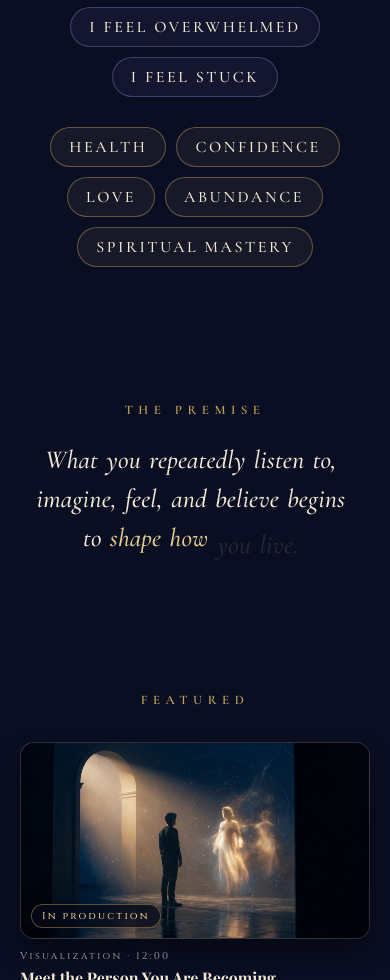
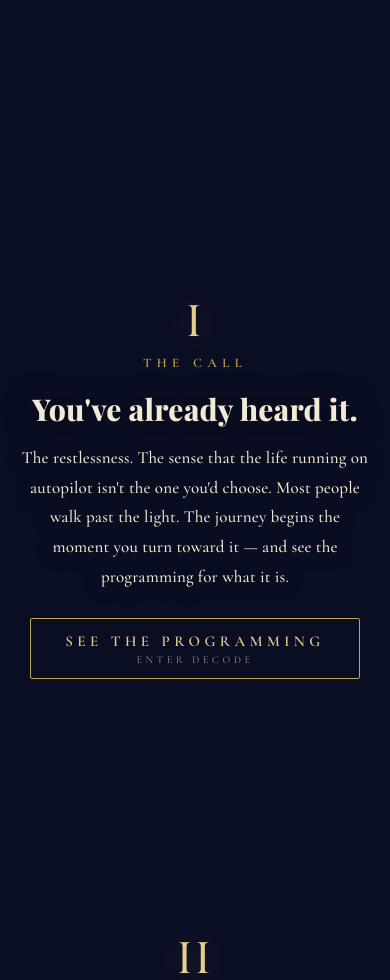
Before and after one commit to mvpsites/mindcoding, a React (Vite) app: page / in a window 390 px wide. Shown: the part 1020-2000 px from the top of the page. Built offline with nearby package versions, Linux system fonts and the light colour scheme; grey boxes are pictures that could not be loaded.

Commit message:
Hero's Journey rebuild: Discover = 5 cinematic acts (Call/Trials/Oracle/Becoming/Return) w/ 3 new stage scenes; tarot = 1/3/5-card readings only (daily + lack + money spreads removed, latent Spread crash fixed); journaling removed site-wide

```diff
--- a/src/components/Deck.jsx
+++ b/src/components/Deck.jsx
@@ -60,9 +60,6 @@ export default function Deck() {
                 <Field label="MONEY" on>{open.money}</Field>
                 <Field label="SPIRITUAL" on>{open.spiritual}</Field>
               </div>
-              <Field label="LACK PATTERN" tone="mc-lack" on>
-                &ldquo;{open.lack}&rdquo;
-              </Field>
               <Field label="ABUNDANCE RECODE" tone="mc-abun" on>
                 &ldquo;{open.recode}&rdquo;
               </Field>
@@ -70,7 +67,6 @@ export default function Deck() {
                 <Field label="LIVING THE RECODE" tone="mc-abun" on>{LORE[open.id].recodePath}</Field>
               )}
               <Field label="AFFIRMATION" on>{open.affirmation}</Field>
-              <Field label="JOURNAL PROMPT" on>{open.journal}</Field>
               <Field label="ALIGNED ACTION" tone="mc-abun" on>
                 {open.action}
               </Field>
--- a/src/components/Discover.jsx
+++ b/src/components/Discover.jsx
@@ -1,16 +1,11 @@
-import { useEffect, useMemo, useRef, useState } from "react";
+import { useEffect, useRef, useState } from "react";
 import { FEELINGS, COLLECTIONS } from "../data/collections.js";
 import { LIBRARY, itemById } from "../data/library.js";
-import { activePrograms, contentForDay } from "../data/programs.js";
-import { loadDaily } from "../lib/storage.js";
-import { CARDS } from "../data/cards.js";
 import ContentCard from "./ContentCard.jsx";
 import { Reveal, MaskLines, ScrollIgnite, useParallax, useMagnetic } from "../lib/motion.jsx";
 
 const ART = (f) => import.meta.env.BASE_URL + "art/" + f;
 
-/* Living hero: video when the device allows it, our still otherwise.
-   Touch-wake handles iOS Low Power Mode blocking autoplay (mvpsites pattern). */
 function HeroMedia() {
   const vid = useRef(null);
   const [useVideo, setUseVideo] = useState(() => {
@@ -43,24 +38,45 @@ function HeroMedia() {
   );
 }
 
+/* One act of the journey: full-bleed scene, numbered, copy, one door forward. */
+function Act({ numeral, kicker, title, copy, img, flip = false, cta, sub, onCta, children }) {
+  return (
+    <section className={`mc-act ${flip ? "mc-actflip" : ""}`}>
+      <div className="mc-actmedia" aria-hidden="true">
+        <img src={ART(img)} alt="" loading="lazy" />
+        <span className="mc-actveil" />
+      </div>
+      <div className="mc-actbody">
+        <Reveal className="mc-actnum">{numeral}</Reveal>
+        <Reveal as="div" delay={80} className="mc-eyebrow">{kicker}</Reveal>
+        <Reveal as="h2" delay={160} className="mc-acttitle">{title}</Reveal>
+        <Reveal as="p" delay={240} className="mc-actcopy">{copy}</Reveal>
+        {cta && (
+          <Reveal delay={320}>
+            <button className="mc-cta" onClick={onCta}><b>{cta}</b>{sub && <small>{sub}</small>}</button>
+          </Reveal>
+        )}
+        {children}
+      </div>
+    </section>
+  );
+}
+
 export default function Discover({ go, openItem, openCollection }) {
   const heroPx = useParallax(0.22);
   const magA = useMagnetic(9);
   const magB = useMagnetic(9);
-  const daily = useMemo(loadDaily, []);
-  const dCard = daily ? CARDS.find((c) => c.id === daily.cardId) : null;
-  const active = useMemo(activePrograms, []);
-  const featuredRecode = itemById("vis-becoming");
-  const featuredDecode = itemById("dec-manifesto");
+  const featured = itemById("vis-becoming");
 
   return (
     <section className="mc-discover">
+      {/* ── THE OPENING: the door. The locked words. ── */}
       <div className="mc-hero mc-heroanim mc-herocine">
         <div className="mc-heroimgwrap" aria-hidden="true" ref={heroPx}>
           <HeroMedia />
         </div>
         <div className="mc-heroscrim" aria-hidden="true" />
-        <div className="mc-eyebrow mc-heroeyebrow">MIND CODING</div>
+        <div className="mc-eyebrow mc-heroeyebrow">MIND CODING · EVERY HERO'S JOURNEY BEGINS HERE</div>
         <h1 className="mc-h1">
           <MaskLines
             lines={[
@@ -70,89 +86,101 @@ export default function Discover({ go, openItem, openCollection }) {
           />
         </h1>
         <p className="mc-herosub mc-herolate" style={{ "--d": "640ms" }}>
-          Decode the patterns shaping you. Recode them with music, narration, visualization, and reflection. Free, always.
+          Music, visualization, and symbolic guidance for the life you are becoming.
         </p>
         <div className="mc-herocta mc-herolate" style={{ "--d": "820ms" }}>
           <button ref={magA} className="mc-ctav" onClick={() => go("decode")}><b>Enter Decode</b><small>See the patterns</small></button>
           <button ref={magB} className="mc-cta" onClick={() => go("recode")}><b>Enter Recode</b><small>Choose what goes in</small></button>
         </div>
-        <div className="mc-scrollcue mc-herolate" style={{ "--d": "1400ms" }} aria-hidden="true">
-          <span />
-        </div>
+        <div className="mc-scrollcue mc-herolate" style={{ "--d": "1400ms" }} aria-hidden="true"><span /></div>
       </div>
-
-      <div className="mc-block">
-        <Reveal className="mc-eyebrow">HOW DO YOU FEEL TODAY?</Reveal>
-        <div className="mc-chips">
-          {FEELINGS.map((f, i) => (
-            <Reveal as="button" key={f.id} delay={i * 45} className="mc-chip" onClick={() => openCollection(f.to)}>
-              {f.label}
-            </Reveal>
-          ))}
-        </div>
-        <div className="mc-chips mc-chips2">
-          {COLLECTIONS.map((c, i) => (
-            <Reveal as="button" key={c.id} delay={220 + i * 55} className="mc-chip mc-chipgold" onClick={() => openCollection(c.id)}>
-              {c.name}
-            </Reveal>
-          ))}
-        </div>
-      </div>
-
-      {(active.length > 0 || dCard) && (
-        <div className="mc-block">
-          <Reveal className="mc-eyebrow">CONTINUE</Reveal>
-          <div className="mc-continue">
-            {active.map(({ program, progress }, i) => {
-              const item = itemById(contentForDay(program, progress.current));
-              return (
-                <Reveal as="button" key={program.id} delay={i * 90} className="mc-contcard" onClick={() => go("recode")}>
-                  <span className="mc-contkicker">Day {progress.current} of {program.days}</span>
-                  <span className="mc-conttitle">{program.title}</span>
-                  {item && <span className="mc-contsub">Today: {item.title}</span>}
-                </Reveal>
-              );
-            })}
-            {dCard && (
-              <Reveal as="button" delay={active.length * 90} className="mc-contcard" onClick={() => go("reflect")}>
-                <span className="mc-contkicker">Today's card</span>
-                <span className="mc-conttitle">{dCard.name}{daily.reversed ? " — Reversed" : ""}</span>
-                <span className="mc-contsub">Return to your reflection</span>
-              </Reveal>
-            )}
-          </div>
-        </div>
-      )}
 
       <div className="mc-premise">
         <Reveal className="mc-eyebrow">THE PREMISE</Reveal>
         <ScrollIgnite text="What you repeatedly listen to, imagine, feel, and believe begins to shape how you live." />
       </div>
 
-      <div className="mc-block">
-        <Reveal className="mc-eyebrow">FEATURED</Reveal>
-        <div className="mc-featured">
-          <Reveal><ContentCard item={featuredRecode} onOpen={openItem} wide /></Reveal>
-          <Reveal delay={140}><ContentCard item={featuredDecode} onOpen={openItem} wide /></Reveal>
-        </div>
-      </div>
+      {/* ── ACT I — THE CALL ── */}
+      <Act
+        numeral="I"
+        kicker="THE CALL"
+        title="You've already heard it."
+        copy="The restlessness. The sense that the life running on autopilot isn't the one you'd choose. Most people walk past the light. The journey begins the moment you turn toward it — and see the programming for what it is."
+        img="scene-call.webp"
+        cta="See the programming"
+        sub="Enter Decode"
+        onCta={() => go("decode")}
+      />
 
-      <div className="mc-block">
-        <Reveal className="mc-eyebrow">NEW IN THE LIBRARY</Reveal>
-        <div className="mc-rail">
-          {LIBRARY.filter((x) => x.type !== "decode").slice(0, 6).map((x, i) => (
-            <Reveal key={x.id} delay={i * 80} className="mc-railslot">
-              <ContentCard item={x} onOpen={openItem} />
-            </Reveal>
+      {/* ── ACT II — THE TRIALS ── */}
+      <Act
+        numeral="II"
+        kicker="THE TRIALS"
+        title="Choose your arena."
+        copy="Every hero faces trials — theirs are dragons, yours are patterns. Health. Confidence. Love. Abundance. Spiritual mastery. Pick the door where your real work is waiting."
+        img="scene-confidence.webp"
+        flip
+      >
+        <Reveal delay={380} className="mc-chips">
+          {COLLECTIONS.map((c) => (
+            <button key={c.id} className="mc-chip mc-chipgold" onClick={() => openCollection(c.id)}>{c.name}</button>
           ))}
-        </div>
-      </div>
+        </Reveal>
+        <Reveal delay={480} className="mc-chips mc-chips2">
+          {FEELINGS.slice(0, 4).map((f) => (
+            <button key={f.id} className="mc-chip" onClick={() => openCollection(f.to)}>{f.label}</button>
+          ))}
+        </Reveal>
+      </Act>
 
-      <Reveal className="mc-ytband">
-        <div className="mc-eyebrow">EVERY RELEASE IS FREE ON YOUTUBE</div>
-        <p>New music, narrations, and Decode drops land on the channel first.</p>
-        <a className="mc-cta mc-small" href="https://www.youtube.com/@mindcoding" target="_blank" rel="noreferrer"><b>Visit the channel</b></a>
-      </Reveal>
+      {/* ── ACT III — THE ORACLE ── */}
+      <Act
+        numeral="III"
+        kicker="THE ORACLE"
+        title="Consult the cards."
+        copy="Seventy-eight original works, painted for this deck alone. Draw one card for a clear signal, three for the pattern, or five to walk the full journey — from where you stand to who you are becoming."
+        img="scene-oracle.webp"
+        cta="Draw your cards"
+        sub="One · Three · Five"
+        onCta={() => go("reflect")}
+      />
+
+      {/* ── ACT IV — THE BECOMING ── */}
+      <Act
+        numeral="IV"
+        kicker="THE BECOMING"
+        title="Repetition is the transformation."
+        copy="Heroes aren't changed by one moment — they're changed by what they return to daily. Programs sequence music and narration day by day, so the new belief doesn't just visit. It moves in."
+        img="scene-becoming.webp"
+        flip
+        cta="Begin a program"
+        sub="30 Days of Becoming"
+        onCta={() => go("recode")}
+      >
+        {featured && (
+          <Reveal delay={420} className="mc-actcardrow">
+            <ContentCard item={featured} onOpen={openItem} />
+          </Reveal>
+        )}
+      </Act>
+
+      {/* ── ACT V — THE RETURN ── */}
+      <Act
+        numeral="V"
+        kicker="THE RETURN"
+        title="Carry it back into your life."
+        copy="The journey ends where it began — the ordinary world — except you're not the same. Every song, narration, and visualization releases free on YouTube, so the work travels with you."
+        img="scene-return.webp"
+      >
+        <Reveal delay={380} className="mc-rail mc-actrail">
+          {LIBRARY.filter((x) => x.type !== "decode").slice(0, 6).map((x) => (
+            <div key={x.id} className="mc-railslot"><ContentCard item={x} onOpen={openItem} /></div>
+          ))}
+        </Reveal>
+        <Reveal delay={460}>
+          <a className="mc-cta mc-small" href="https://www.youtube.com/@mindcoding" target="_blank" rel="noreferrer"><b>Visit the channel</b><small>Every release is free</small></a>
+        </Reveal>
+      </Act>
     </section>
   );
 }
--- a/src/components/MySpace.jsx
+++ b/src/components/MySpace.jsx
@@ -1,11 +1,10 @@
-import { useMemo, useState } from "react";
-import { loadFavs, loadJournal, exportMySpace } from "../lib/storage.js";
+import { useMemo } from "react";
+import { loadFavs, exportMySpace } from "../lib/storage.js";
 import { itemById } from "../data/library.js";
 import ContentCard from "./ContentCard.jsx";
 import Saved from "./Saved.jsx";
 
 export default function MySpace({ saved, onRemove, go, openItem }) {
-  const [journal] = useState(loadJournal);
   const favs = useMemo(() => loadFavs().map(itemById).filter(Boolean), []);
 
   return (
@@ -27,23 +26,6 @@ export default function MySpace({ saved, onRemove, go, openItem }) {
       )}
 
       <div className="mc-block">
-        <div className="mc-eyebrow">JOURNAL</div>
-        {journal.length === 0 ? (
-          <p className="mc-empty">Prompts you answer — under songs, readings, anywhere — collect here as one stream.</p>
-        ) : (
-          <div className="mc-jstream">
-            {journal.map((j) => (
-              <div key={j.id} className="mc-jentry">
-                <div className="mc-jmeta">{new Date(j.date).toLocaleDateString()} · {j.title}</div>
-                {j.prompt && <div className="mc-jprompt">{j.prompt}</div>}
-                <p className="mc-jtext">{j.text}</p>
-              </div>
-            ))}
-          </div>
-        )}
-      </div>
-
-      <div className="mc-block">
         <div className="mc-eyebrow">SAVED READINGS</div>
         <Saved saved={saved} onRemove={onRemove} go={go} embedded />
       </div>
--- a/src/components/Readings.jsx
+++ b/src/components/Readings.jsx
@@ -8,8 +8,8 @@ export default function Readings({ onSave }) {
   return (
     <section className="mc-readingspage">
       <div className="mc-eyebrow">READINGS</div>
-      <h2 className="mc-h2">Choose your ritual</h2>
-      <p className="mc-sub">Three-card spreads. Each ends the same way every reading here does: a belief to recode, an affirmation, a prompt, and one aligned action.</p>
+      <h2 className="mc-h2">Choose your reading</h2>
+      <p className="mc-sub">One card, three cards, or the five-card journey. Every reading ends the same way: the pattern named, the recode, an affirmation, and one aligned action.</p>
       <div className="mc-spreadlist">
         {SPREADS.map((s) => (
           <button key={s.id} className="mc-spreadcard" onClick={() => setActive(s)}>
--- a/src/components/RecodeTab.jsx
+++ b/src/components/RecodeTab.jsx
@@ -120,11 +120,11 @@ export default function RecodeTab({ openItem, go, focusCollection, onToast }) {
         <div className="mc-toolrow">
           <button className="mc-toolcard" onClick={() => go("reflect")}>
             <span className="mc-tooltitle">Reflect — the deck</span>
-            <span className="mc-toolsub">Daily card, readings, and all 78 originals</span>
+            <span className="mc-toolsub">One, three, and five-card readings — all 78 originals</span>
           </button>
           <button className="mc-toolcard" onClick={() => go("myspace")}>
             <span className="mc-tooltitle">My Space</span>
-            <span className="mc-toolsub">Journal, favorites, saved readings — on this device only</span>
+            <span className="mc-toolsub">Favorites and saved readings — on this device only</span>
           </button>
         </div>
       </div>
--- a/src/components/Reflect.jsx
+++ b/src/components/Reflect.jsx
@@ -1,16 +1,14 @@
 import { useState } from "react";
-import Ritual from "./Ritual.jsx";
 import Readings from "./Readings.jsx";
 import Deck from "./Deck.jsx";
 
 const SUB = [
-  ["daily", "Daily"],
   ["readings", "Readings"],
   ["deck", "Deck"],
 ];
 
 export default function Reflect({ onSave }) {
-  const [sub, setSub] = useState("daily");
+  const [sub, setSub] = useState("readings");
   return (
     <section className="mc-reflect">
       <div className="mc-eyebrow">RECODE · REFLECT</div>
@@ -28,7 +26,6 @@ export default function Reflect({ onSave }) {
         ))}
       </div>
       <div key={sub} className="mc-view">
-        {sub === "daily" && <Ritual onSave={onSave} />}
         {sub === "readings" && <Readings onSave={onSave} />}
         {sub === "deck" && <Deck />}
       </div>
--- a/src/data/readings.js
+++ b/src/data/readings.js
@@ -1,35 +1,32 @@
 /* Spread definitions. meaningField: which card field carries the position meaning
-   ('auto' = upright/reversed general). lackFrom/recodeFrom: which drawn card
-   (by position index) supplies the lack pattern and the recode block. */
+   ('auto' = upright/reversed general). recodeFrom: which drawn card (by position
+   index) supplies the recode block, affirmation, and action. */
 export const SPREADS = [
   {
+    id: "one",
+    title: "One Card",
+    sub: "The heart of it",
+    intro: "One card. One clear signal. Ask your question, then draw.",
+    positions: ["The heart of it"],
+    meaningField: "auto",
+    recodeFrom: 0,
+  },
+  {
     id: "clarity",
-    title: "Three-Card Clarity",
+    title: "Three Cards",
     sub: "Past energy · Present pattern · Next step",
     intro: "Where you've been, what repeats, and the door that opens next.",
     positions: ["Past energy", "Present pattern", "Next step"],
     meaningField: "auto",
-    lackFrom: 1,
     recodeFrom: 2,
   },
   {
-    id: "lack",
-    title: "Lack to Abundance",
-    sub: "Where lack shows up · The belief behind it · The abundance shift",
-    intro: "Name the scarcity, find the code that runs it, and rewrite it.",
-    positions: ["Where lack is showing up", "The belief behind it", "The abundance shift"],
+    id: "journey",
+    title: "Five Cards — The Journey",
+    sub: "Where you stand · The call · The trial · What to release · Who you are becoming",
+    intro: "The hero's journey, dealt to you. Five cards trace the road from where you are to who you're becoming.",
+    positions: ["Where you stand", "The call", "The trial", "What to release", "Who you are becoming"],
     meaningField: "auto",
-    lackFrom: 1,
-    recodeFrom: 2,
-  },
-  {
-    id: "money",
-    title: "Money Energy",
-    sub: "Current pattern · Hidden block · Next aligned action",
-    intro: "Your money story, told back to you — then rewritten.",
-    positions: ["Current money pattern", "Hidden money block", "Next aligned action"],
-    meaningField: "money",
-    lackFrom: 1,
-    recodeFrom: 2,
+    recodeFrom: 4,
   },
 ];
--- a/src/styles.css
+++ b/src/styles.css
@@ -594,3 +594,42 @@ img{-webkit-user-drag:none;}
 @media (prefers-reduced-motion: no-preference) and (hover:hover) and (pointer:fine){
   .mc-herovideo{animation:mcCineIn 2.4s ease .15s forwards;} /* real motion inside; no Ken Burns on video */
 }
+
+
+/* ═══════════ THE HERO'S JOURNEY — acts (2026-07-10) ═══════════ */
+.mc-act{position:relative; width:100vw; margin:clamp(56px,10vh,110px) 0 0 calc(50% - 50vw);
+  min-height:clamp(420px,72vh,640px); display:flex; align-items:center; overflow:hidden;}
+.mc-actmedia{position:absolute; inset:0;}
+.mc-actmedia img{width:100%; height:100%; object-fit:cover;}
+.mc-actveil{position:absolute; inset:0;
+  background:
+    linear-gradient(90deg, rgba(7,10,26,.88) 0%, rgba(7,10,26,.55) 42%, rgba(7,10,26,.12) 75%),
+    linear-gradient(180deg, var(--midnight) 0%, transparent 14%, transparent 84%, var(--midnight) 100%);}
+.mc-actflip .mc-actveil{background:
+    linear-gradient(270deg, rgba(7,10,26,.88) 0%, rgba(7,10,26,.55) 42%, rgba(7,10,26,.12) 75%),
+    linear-gradient(180deg, var(--midnight) 0%, transparent 14%, transparent 84%, var(--midnight) 100%);}
+.mc-actbody{position:relative; z-index:1; max-width:560px; padding:64px clamp(20px,6vw,64px);
+  margin-right:auto;}
+.mc-actflip .mc-actbody{margin-left:auto; margin-right:0;}
+.mc-actnum{font-family:var(--engrave); font-size:clamp(44px,6vw,68px); color:var(--gold-bright);
+  opacity:.9; line-height:1; margin-bottom:10px; letter-spacing:.06em;
+  text-shadow:0 2px 30px rgba(228,206,140,.25);}
+.mc-acttitle{font-family:var(--display); font-weight:800; font-size:clamp(30px,4.4vw,46px);
+  line-height:1.12; margin:4px 0 16px; text-shadow:0 3px 30px rgba(4,6,18,.8);}
+.mc-actcopy{font-size:clamp(17px,1.5vw,19px); line-height:1.75; opacity:.88; margin:0 0 26px;
+  text-shadow:0 2px 18px rgba(4,6,18,.85);}
+.mc-act .mc-chips{justify-content:flex-start; margin-top:6px;}
+.mc-actcardrow{margin-top:26px;}
+.mc-actrail{max-width:100%; margin-top:20px; margin-bottom:22px;}
+@media (max-width:759px){
+  .mc-act{min-height:auto; align-items:flex-end;}
+  .mc-actmedia{position:relative; inset:auto; height:52vw; min-height:230px;}
+  .mc-actmedia img{position:absolute; inset:0;}
+  .mc-act{flex-direction:column;}
+  .mc-actveil{background:linear-gradient(180deg, transparent 30%, var(--midnight) 96%);}
+  .mc-actbody{padding:0 20px 8px; margin:-64px 0 0; max-width:100%;}
+}
+
+/* five-card spread fits every screen */
+.mc-spreadrow{flex-wrap:wrap; max-width:820px;}
+.mc-spreadslot{flex:1 1 120px; max-width:150px; min-width:104px;}
--- a/tools/art-manifest.json
+++ b/tools/art-manifest.json
@@ -94,5 +94,8 @@
   "cov-narr-permission": "https://d8j0ntlcm91z4.cloudfront.net/user_3GDyJFzsMF8IO9GXoTYhiDUCmId/hf_20260710_123518_73973144-11ef-4fc2-81e3-5a9ec2cff5da.png",
   "cov-dec-scarcity": "https://d8j0ntlcm91z4.cloudfront.net/user_3GDyJFzsMF8IO9GXoTYhiDUCmId/hf_20260710_123530_85dd5410-fc9b-4c99-acf6-b045ca341f4a.png",
   "cov-dec-mirror": "https://d8j0ntlcm91z4.cloudfront.net/user_3GDyJFzsMF8IO9GXoTYhiDUCmId/hf_20260710_123539_3314c9de-2e9d-4c56-9fe0-87e912a5dad2.png",
-  "vid-hero": "https://d8j0ntlcm91z4.cloudfront.net/user_3GDyJFzsMF8IO9GXoTYhiDUCmId/hf_20260710_123405_3624ff7f-7b2d-4436-a11b-273501c5e1e2.mp4"
+  "vid-hero": "https://d8j0ntlcm91z4.cloudfront.net/user_3GDyJFzsMF8IO9GXoTYhiDUCmId/hf_20260710_123405_3624ff7f-7b2d-4436-a11b-273501c5e1e2.mp4",
+  "scene-call": "https://d8j0ntlcm91z4.cloudfront.net/user_3GDyJFzsMF8IO9GXoTYhiDUCmId/hf_20260710_141424_06cbe962-6c09-47d2-b232-32b2e9ad21d8.png",
+  "scene-oracle": "https://d8j0ntlcm91z4.cloudfront.net/user_3GDyJFzsMF8IO9GXoTYhiDUCmId/hf_20260710_141435_5808dba8-12c6-4ec9-afff-7197465dcc7b.png",
+  "scene-return": "https://d8j0ntlcm91z4.cloudfront.net/user_3GDyJFzsMF8IO9GXoTYhiDUCmId/hf_20260710_141920_36b45e9f-a593-47ab-bdd9-d84096474338.png"
 }
```
Also changed, not shown: src/components/ContentCard.jsx (+1 -31 lines), src/components/Spread.jsx (+3 -25 lines), 1 other file (tests, documents, lock files or other folders).
